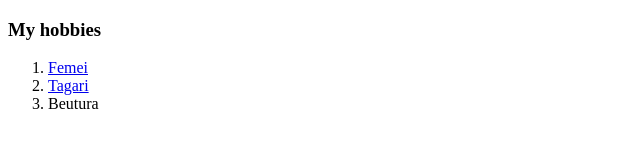
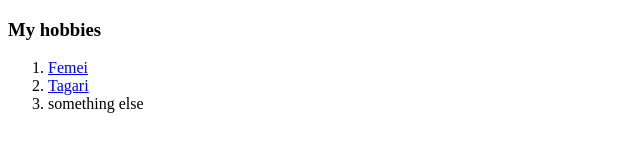
Before and after one commit to ingPanda94/cv, a plain HTML site: page hobbies.html in a window 1280 px wide. Shown: the full height of the page, 0-640 px from the left. Drawn offline with Linux system fonts and the light colour scheme.

Commit message:
Update hobbies.html

```diff
--- a/hobbies.html
+++ b/hobbies.html
@@ -11,7 +11,7 @@
   <ol>
     <li><a href="https://www.youtube.com/watch?v=z7Uba677frI">Femei</a></li>
     <li><a href="https://www.youtube.com/watch?v=z7Uba677frI">Tagari</a></li>
-    <li>Beutura</li>
+    <li>something else</li>
   </ol>
 </body>
 
```
